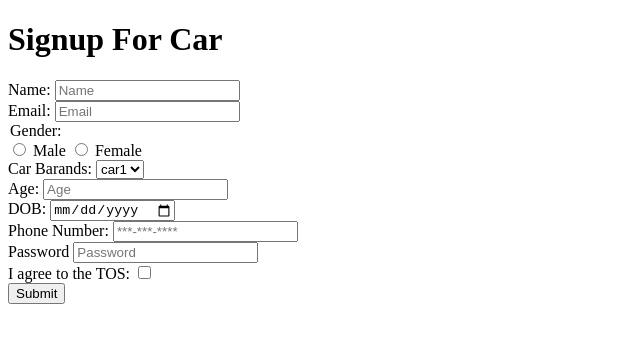
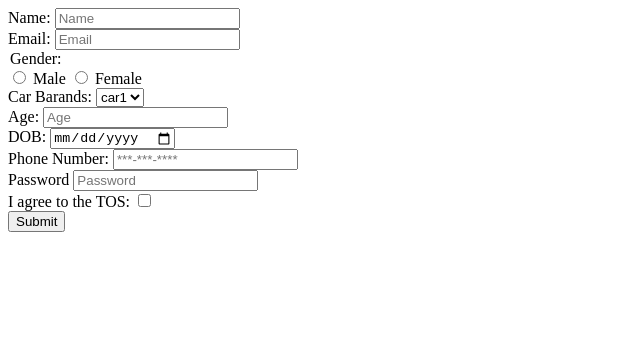
Before and after one commit to acciojob/signup-form-car-wahidtamboli6723, a website: page main.html in a window 1280 px wide. Shown: the whole page, without its empty margins (0-640 px from the left). Drawn offline with Linux system fonts and the light colour scheme.

Commit message:
created a submission

```diff
--- a/main.html
+++ b/main.html
@@ -11,7 +11,6 @@
     <script type="text/javascript" src="./script.js">
 </script>
   <form method="post">
-	   <h1>Signup For Car</h1>
 	 <label for="name">Name:</label>
 	   <input name="name" id="name" type="text" placeholder="Name" required ><br>
 
```
